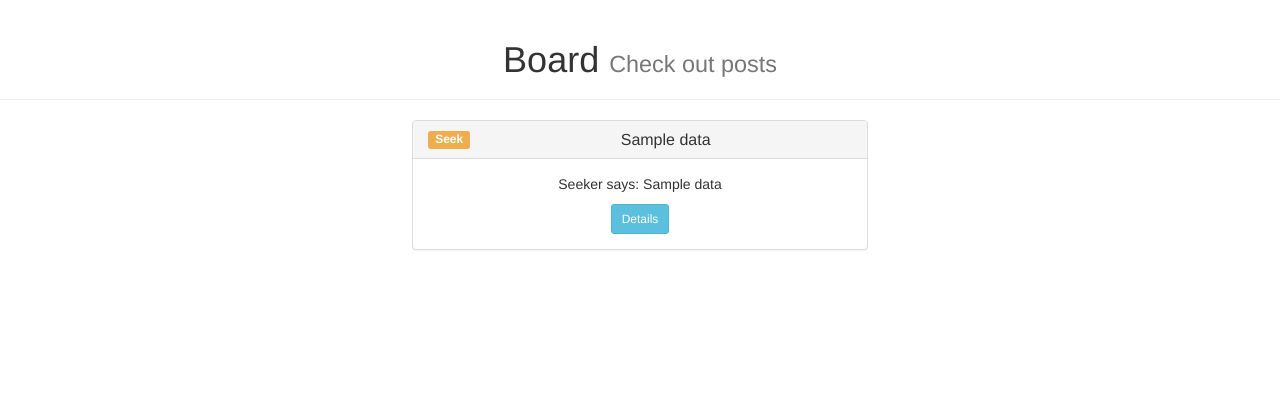
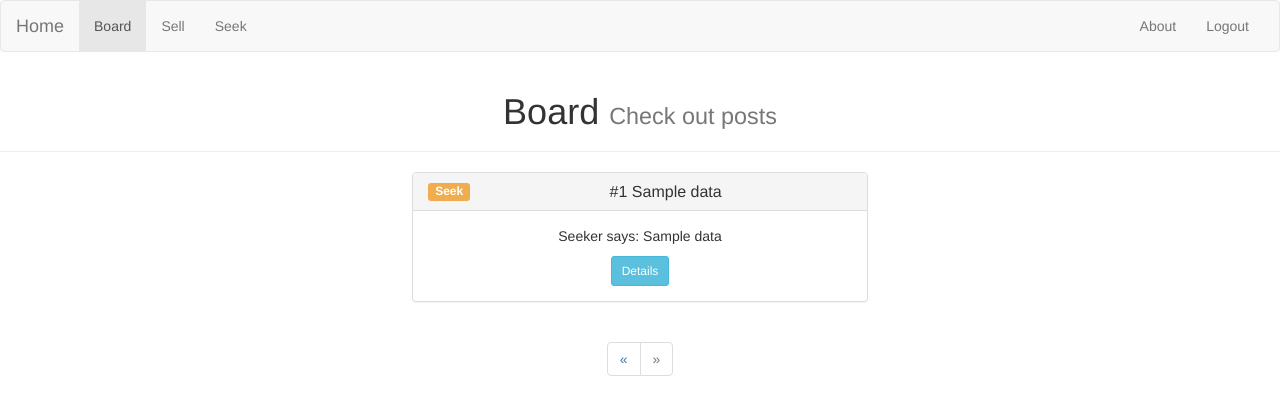
Before and after one commit to dht93/flask_nearly_new_webapp, a Flask app: template templates/board.html in a window 1280 px wide. Shown: the top 415 px of the page. Run offline with Flask 2, Linux system fonts and the light colour scheme; a user stored in the database is signed in; the template is opened without the code that fills it: most values are stand-ins (such as "Sample title", 1, 10 or a date in 2020); some libraries are stand-ins or nearby versions.

Commit message:
Added pagination

```diff
--- a/main.py
+++ b/main.py
@@ -84,29 +84,31 @@ def login_page():
 
 
 @app.route('/board/<int:num>/')
-#@login_required
+@login_required
 def board(num):
     try:
         cur,conn=connection()
         cur.execute('SELECT COUNT (*) FROM posts')
         count=cur.fetchone()[0]
+        no_of_pages=(count/10)+1
+        current=num
         if count>10:
             if num==1:
                 start=count-10
             else:
-                start=count-(int(num)-1)*10
+                start=count-(int(num))*10
             end=start+10
         else:
             start=0
             end=10
         cur.execute('SELECT * FROM posts WHERE s_no>? AND s_no<=? ORDER BY s_no DESC',(start,end))
         data=cur.fetchall()
-        return render_template('board.html',data=data)
+        return render_template('board.html',data=data,no_of_pages=no_of_pages, current=current, posts_on_page=len(data))
     except Exception as e:
         return str(e)
 
 @app.route('/sell/',methods=['GET','POST'])
-#@login_required
+@login_required
 def sell():
     if request.method =='POST':
 
@@ -125,14 +127,15 @@ def sell():
         else:
             count=1
             next_tr_id=5555
-        cur.execute('INSERT INTO posts VALUES (?,?,?,?,?,?,?,?)',(count+1,'S',next_tr_id,5,content,selling_p,used_for,add_info))
+        cur.execute('INSERT INTO posts VALUES (?,?,?,?,?,?,?,?)',(count+1,'S',next_tr_id,session['user_id'],content,selling_p,used_for,add_info))
         conn.commit()
-        return "Yo"
+        return redirect(url_for('board',num=1))
         #return redirect (url_for('board',num=1))
     else:
         return render_template('sell.html')
 
 @app.route('/seek/',methods=['GET','POST'])
+@login_required
 def seek():
     if request.method=='POST':
         cur,conn=connection()
@@ -142,9 +145,9 @@ def seek():
         count=cur.fetchone()[0]
         cur.execute('SELECT tr_id FROM posts WHERE s_no=?',(count,))
         next_tr_id=cur.fetchone()[0]+1
-        cur.execute('INSERT INTO posts VALUES (?,?,?,?,?,?,?,?)',(count+1,'R',next_tr_id,5,content,'NULL','NULL',add_info))
+        cur.execute('INSERT INTO posts VALUES (?,?,?,?,?,?,?,?)',(count+1,'R',next_tr_id,session['user_id'],content,'NULL','NULL',add_info))
         conn.commit()
-        return str(next_tr_id)
+        return redirect(url_for('board',num=1))
     else:
         return render_template('seek.html')
 
@@ -154,6 +157,13 @@ def seek():
 def post(tr_id):
     return str(tr_id)
 
+@app.route('/logout/')
+@login_required
+def logout():
+    session.clear()
+    #flash('You are now logged out')
+    return redirect(url_for('index'))
+
 if __name__=="__main__":
     app.secret_key = 'super secret key'
     app.config['SESSION_TYPE'] = 'filesystem'
--- a/templates/board.html
+++ b/templates/board.html
@@ -1,19 +1,32 @@
-<!DOCTYPE html>
-<html>
-<head>
-  <meta charset="utf-8">
-  <title>Board</title>
-  <link rel="stylesheet" href="{{url_for('static',filename="css/bootstrap.css")}}" type="text/css">
-</head>
-<body>
+{%extends 'header.html'%}
+
+{%block board_active%}class="active"
+{%endblock%}
+
+{%block body%}
   <div class="page-header" align="center">
   <h1>Board <small>Check out posts</small></h1>
 </div>
+
+{%if posts_on_page>2:%}
+<div class="container" align="center">
+<nav>
+  <ul class="pagination">
+
+    <li {%if current==1:%}class="disabled"><a{%else:%}><a href="{{url_for('board',num=current-1)}}"{%endif%} aria-label="Previous"><span aria-hidden="true">&laquo;</span></a></li>
+    {%for p in range(1,no_of_pages+1)%}
+    <li {%if p==current:%}class="active"><a>{{p}}{%else:%}><a href="{{url_for('board',num=p)}}">{{p}}{%endif%} <span class="sr-only"></span></a></li>
+    {%endfor%}
+    <li {%if current==no_of_pages:%}class="disabled"><a{%else:%}><a href="{{url_for('board',num=current+1)}}"{%endif%} aria-label="Next"><span aria-hidden="true">&raquo;</span></a></li>
+  </ul>
+</nav>
+</div>
+{%endif%}
 <div class="container" align="center">
   {%for el in data:%}
 <div class="panel panel-default" style="width:40%;">
   <div class="panel-heading">
-    <h3 class="panel-title">{%if el[1]=='S'%}<span style="float:left; "class="label label-primary">Sell</span> &nbsp;&nbsp;{{el[4]}}{%else:%}<span style="float:left;" class="label label-warning">Seek</span>&nbsp;&nbsp;{{el[4]}}{%endif%}</h3>
+    <h3 class="panel-title">{%if el[1]=='S'%}<span style="float:left; "class="label label-primary">Sell</span> &nbsp;&nbsp;#{{el[0]}}&nbsp;{{el[4]}}{%else:%}<span style="float:left;" class="label label-warning">Seek</span>&nbsp;&nbsp;#{{el[0]}}&nbsp;{{el[4]}}{%endif%}</h3>
   </div>
   <div class="panel-body">
     {%if el[1]=='S':%}
@@ -37,5 +50,16 @@
 </div>
 {%endfor%}
 </div>
-</body>
-</html>
+<div class="container" align="center">
+<nav>
+  <ul class="pagination">
+
+    <li {%if current==1:%}class="disabled"><a{%else:%}><a href="{{url_for('board',num=current-1)}}"{%endif%} aria-label="Previous"><span aria-hidden="true">&laquo;</span></a></li>
+    {%for p in range(1,no_of_pages+1)%}
+    <li {%if p==current:%}class="active"><a>{{p}}{%else:%}><a href="{{url_for('board',num=p)}}">{{p}}{%endif%} <span class="sr-only"></span></a></li>
+    {%endfor%}
+    <li {%if current==no_of_pages:%}class="disabled"><a{%else:%}><a href="{{url_for('board',num=current+1)}}"{%endif%} aria-label="Next"><span aria-hidden="true">&raquo;</span></a></li>
+  </ul>
+</nav>
+</div>
+{%endblock%}
--- a/templates/header.html
+++ b/templates/header.html
@@ -12,17 +12,17 @@
   <nav class="navbar navbar-default">
     <div class="container-fluid">
       <div class="navbar-header">
-        <a class="navbar-brand" href="#">Home</a>
+        <a class="navbar-brand" href="{{url_for('index')}}">Home</a>
       </div>
       <div class="collapse navbar-collapse" id="bs-example-navbar-collapse-1">
         <ul class="nav navbar-nav">
-          <li class="active"><a href="#">Board <span class="sr-only">(current)</span></a></li>
-          <li><a href="#">Sell</a></li>
-          <li><a href="#">Seek</a></li>
+          <li {%block board_active%}{%endblock%}><a href="{{url_for('board',num=1)}}">Board <span class="sr-only">(current)</span></a></li>
+          <li {%block sell_active%}{%endblock%}><a href="{{url_for('sell')}}">Sell</a></li>
+          <li {%block seek_active%}{%endblock%}><a href="{{url_for('seek')}}">Seek</a></li>
         </ul>
         <ul class="nav navbar-nav navbar-right">
-          <li><a href="#">About</a></li>
-          <li><a href="#">Logout</a></li>
+          <li {%block about_active%}{%endblock%}><a href="#">About</a></li>
+          <li><a href="{{url_for('logout')}}">Logout</a></li>
         </ul>
       </div>
     </div>
--- a/templates/home.html
+++ b/templates/home.html
@@ -6,6 +6,7 @@
 {%endblock%}
 
 {%block body%}
+{%if not session.logged_in:%}
 <div class="jumbotron" align="center">
   <div container>
     <br>
@@ -23,6 +24,11 @@
 {%endif%}
 </div>
 </div>
+{%else:%}
+<div class="container-fluid" align="center">
+  <h1>Nearly-New</h1>
+    <p>This is nearly-new.</p>
+{%endif%}
 
 
 
```
Also changed, not shown: templates/seek.html (+6 -9 lines), templates/sell.html (+6 -10 lines), users.sqlite.
